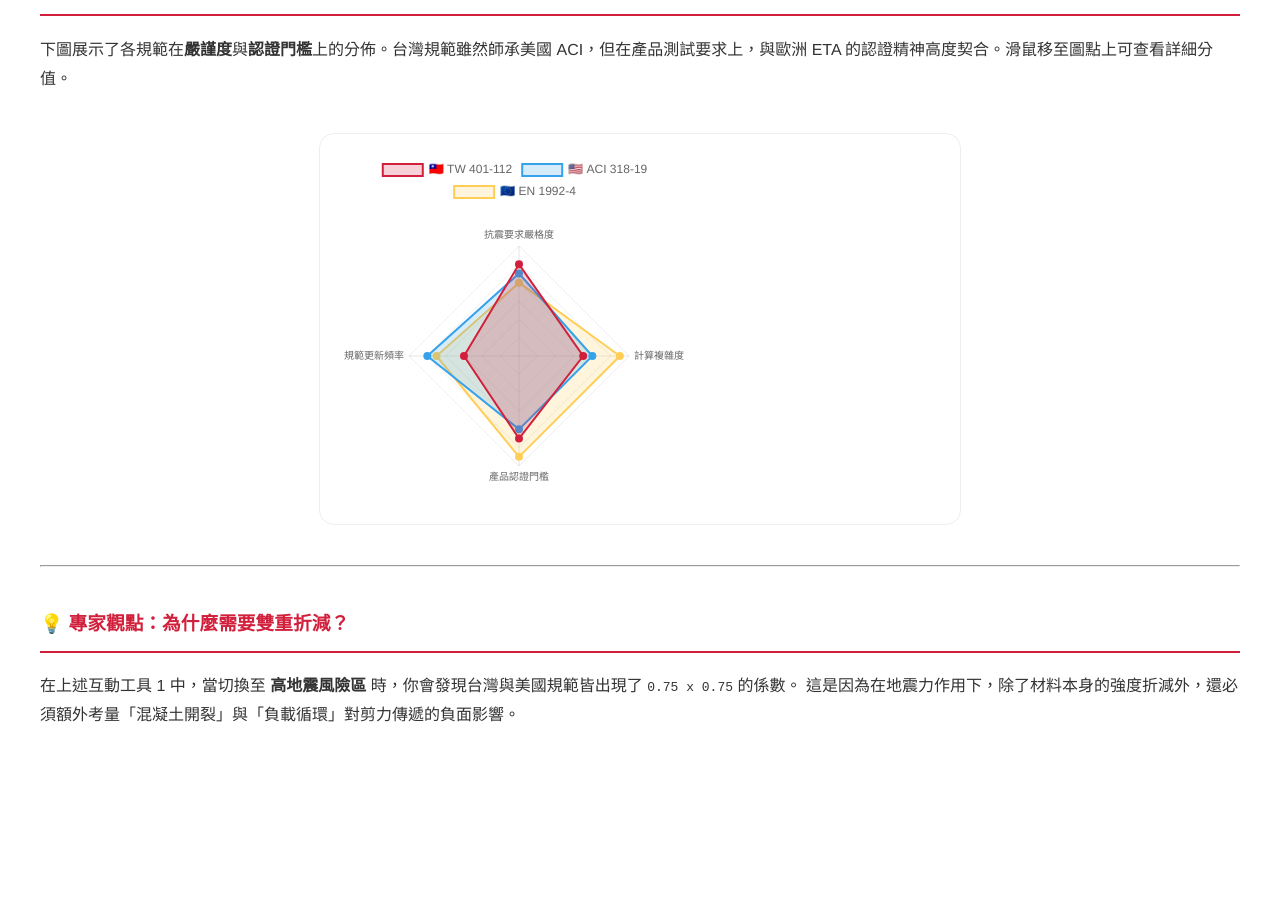
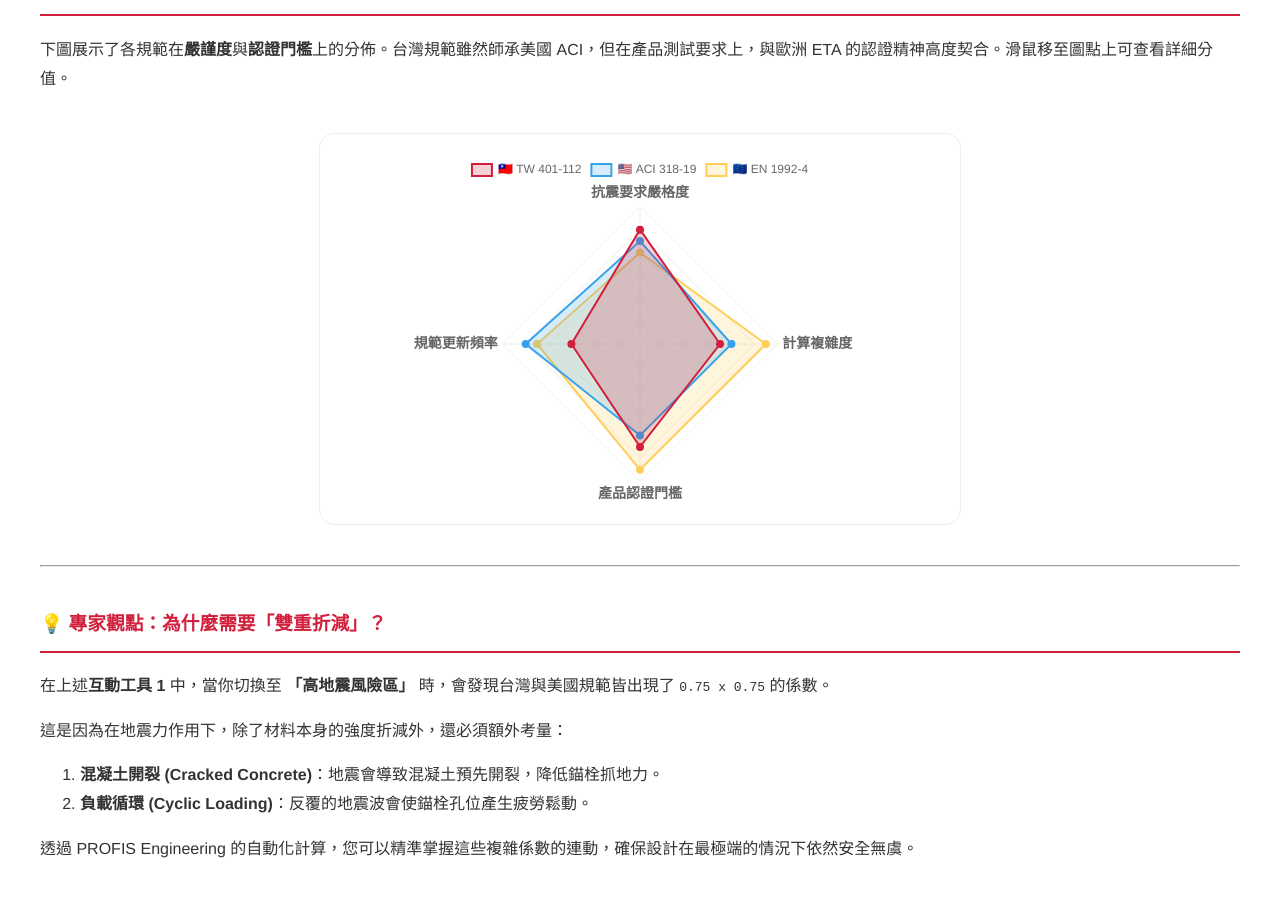
Before and after one commit to SSTTW/TWsoftware-FAQ, a Jekyll site: the page built from _posts/2026-04-10-global-codes.md, in a window 1280 px wide and 900 px high, scrolled down 1082 px. Shown: the top 897 px of the window. Built offline with Jekyll 4.4.1, drawn with Linux system fonts in a browser that asks for light colours; before the commit the page ends 1847 px from its top, so only the background shows below that.

Commit message:
Update 2026-04-10-global-codes.md

```diff
--- a/_posts/2026-04-10-global-codes.md
+++ b/_posts/2026-04-10-global-codes.md
@@ -119,7 +119,7 @@ excerpt: "透過互動式圖表，直觀解析台灣土木401-112、美國 ACI 3
   riskSlider.addEventListener('input', function() { updateTable(this.value); });
   updateTable(1);
 
-  // --- 互動工具 2：雷達圖 ---
+// --- 互動工具 2：雷達圖 ---
   const ctx = document.getElementById('radarChart').getContext('2d');
   new Chart(ctx, {
     type: 'radar',
@@ -154,17 +154,32 @@ excerpt: "透過互動式圖表，直觀解析台灣土木401-112、美國 ACI 3
     },
     options: {
       plugins: {
-        legend: { position: 'top' }
+        legend: { position: 'top', labels: { boxWidth: 20, font: { size: 12 } } }
       },
       scales: {
-        r: { min: 40, max: 100, ticks: { display: false }, grid: { color: '#eee' } }
-      }
+        r: {
+          min: 40,
+          max: 100,
+          ticks: { display: false },
+          grid: { color: '#eee' },
+          angleLines: { color: '#eee' },
+          pointLabels: { font: { size: 14, weight: 'bold' } }
+        }
+      },
+      responsive: true,
+      maintainAspectRatio: false
     }
   });
 </script>
 
 ---
 
-### 💡 專家觀點：為什麼需要雙重折減？
-在上述互動工具 1 中，當切換至 **高地震風險區** 時，你會發現台灣與美國規範皆出現了 `0.75 x 0.75` 的係數。
-這是因為在地震力作用下，除了材料本身的強度折減外，還必須額外考量「混凝土開裂」與「負載循環」對剪力傳遞的負面影響。
+### 💡 專家觀點：為什麼需要「雙重折減」？
+
+在上述**互動工具 1** 中，當你切換至 **「高地震風險區」** 時，會發現台灣與美國規範皆出現了 `0.75 x 0.75` 的係數。
+
+這是因為在地震力作用下，除了材料本身的強度折減外，還必須額外考量：
+1. **混凝土開裂 (Cracked Concrete)**：地震會導致混凝土預先開裂，降低錨栓抓地力。
+2. **負載循環 (Cyclic Loading)**：反覆的地震波會使錨栓孔位產生疲勞鬆動。
+
+透過 PROFIS Engineering 的自動化計算，您可以精準掌握這些複雜係數的連動，確保設計在最極端的情況下依然安全無虞。
```
